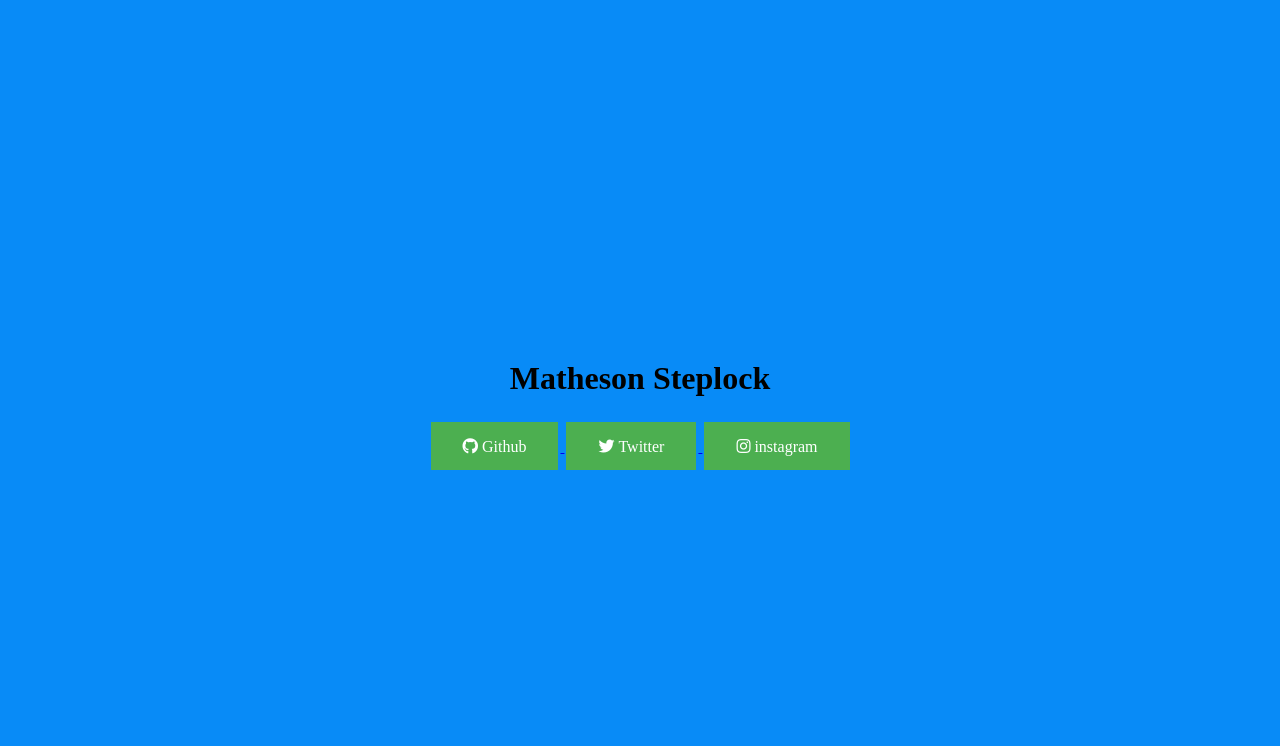
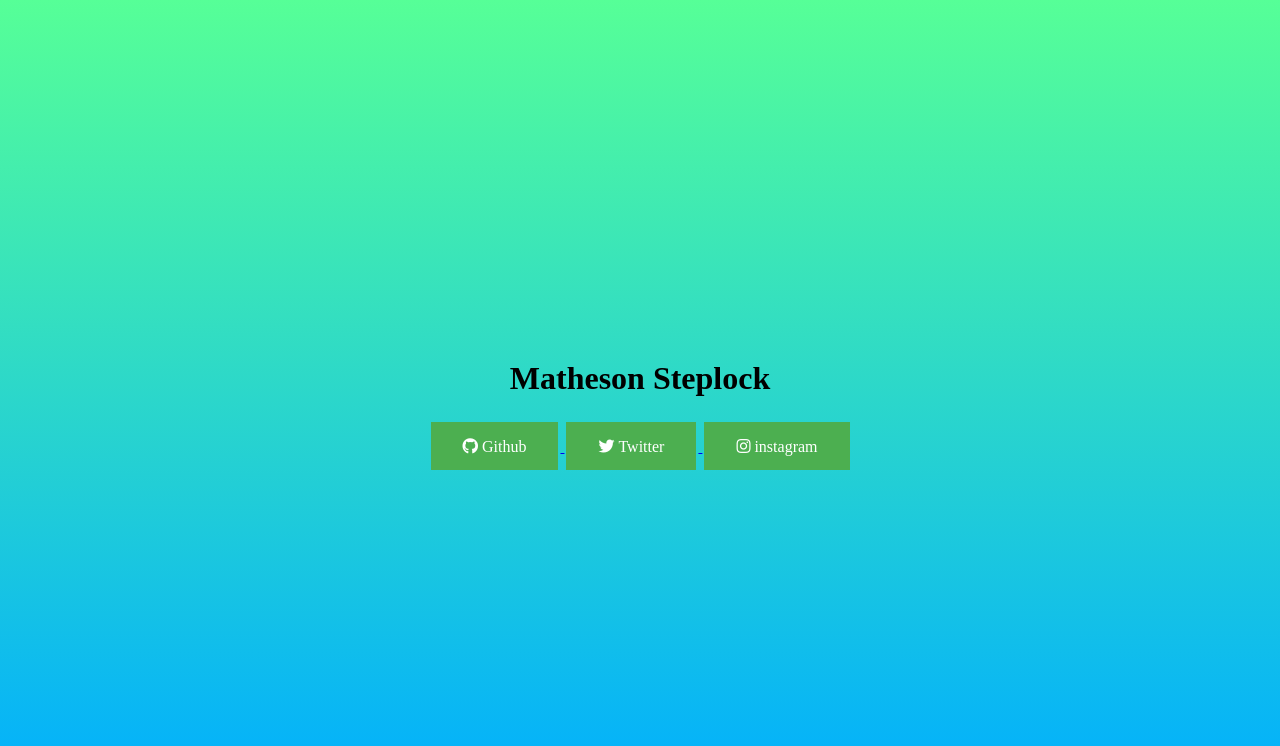
Before and after one commit to ikifar2012/ikifar2012.github.io, a plain HTML site: page site/index.html in a window 1280 px wide. Drawn offline with Linux system fonts and the light colour scheme.

Commit message:
added css

```diff
--- a/site/css/style.css
+++ b/site/css/style.css
@@ -1,5 +1,5 @@
 body {
-    background: #088bf7;
+    background-image: linear-gradient(#56ff97,#00aeff);
     text-align: center;
     left: 0;
     margin: auto;
```
